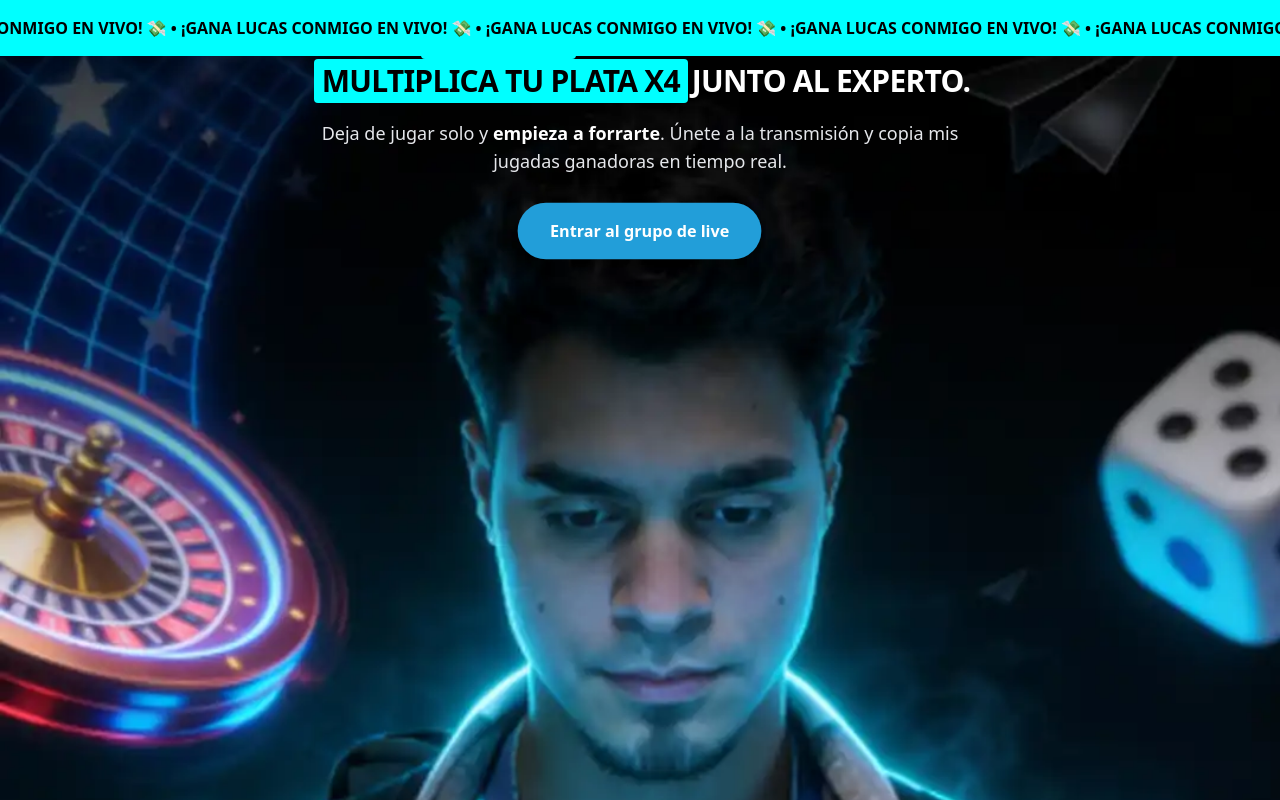
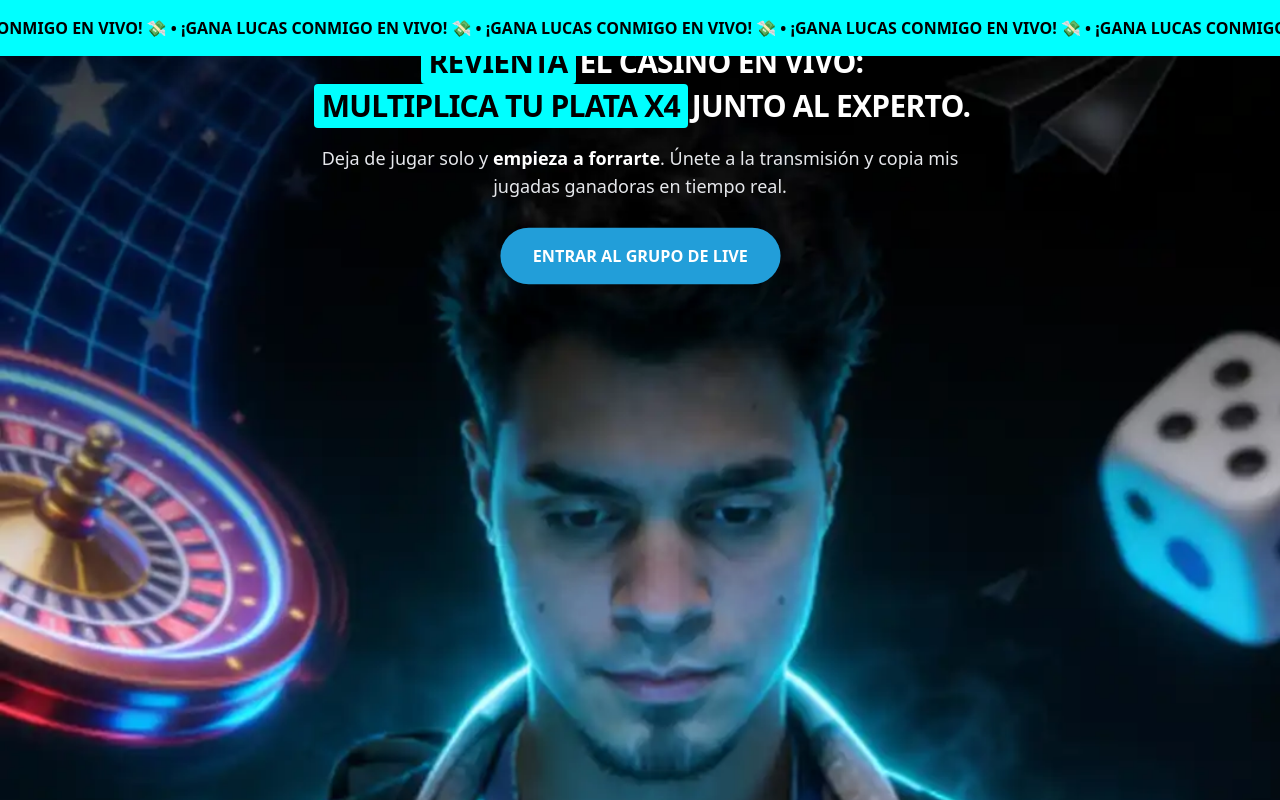
Before and after one commit to 24games/elian-lives-lp-retargeting, a Next.js app: page / in a window 1280 px wide. Built offline with nearby package versions, Linux system fonts and the light colour scheme.

Commit message:
Ajustes: aumentar margem superior para 40px e botÃ£o em caixa alta

```diff
--- a/app/page.tsx
+++ b/app/page.tsx
@@ -23,7 +23,7 @@ export default function Home() {
         />
 
         {/* Conteúdo Principal - Metade superior da tela */}
-        <div className="relative z-10 h-full flex flex-col items-center justify-start px-4 md:px-8" style={{ paddingTop: '15px' }}>
+        <div className="relative z-10 h-full flex flex-col items-center justify-start px-4 md:px-8" style={{ paddingTop: '40px' }}>
           <div className="max-w-3xl mx-auto text-center space-y-3 md:space-y-4">
             {/* Headline com destaques ciano */}
             <h1 className="text-xl md:text-2xl lg:text-3xl font-black text-white leading-tight uppercase tracking-tight">
--- a/components/CTAButton.tsx
+++ b/components/CTAButton.tsx
@@ -47,7 +47,7 @@ export default function CTAButton() {
       />
 
       {/* Conteúdo do botão */}
-      <span className="relative z-10 whitespace-nowrap">
+      <span className="relative z-10 whitespace-nowrap uppercase">
         Entrar al grupo de live
       </span>
     </motion.button>
```
